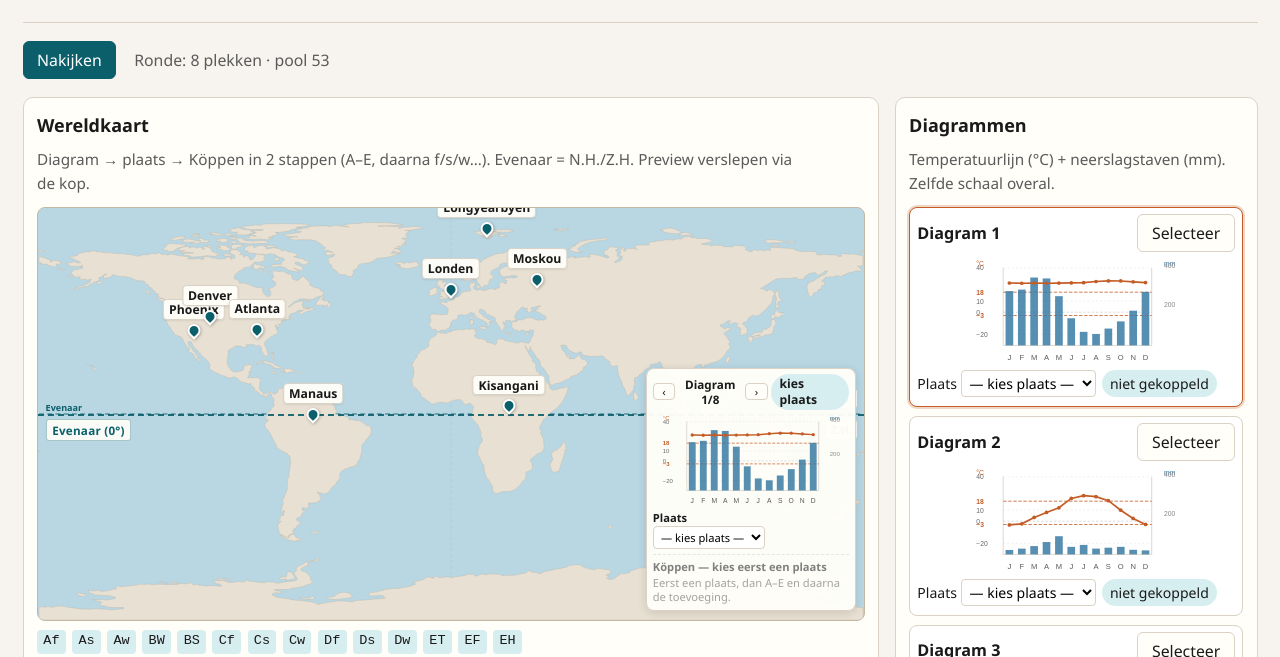
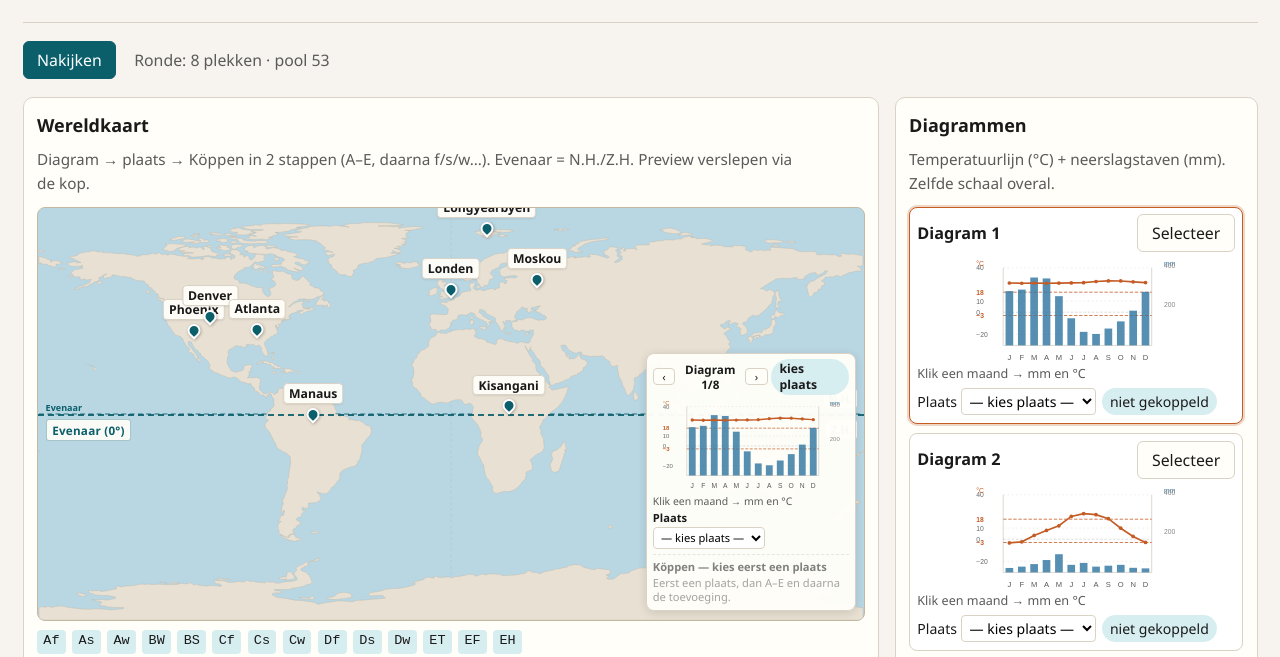
Before and after one commit to ReinderRoos/school-toetsbundel-lucie, a plain HTML site: page lessons/AK/0009-klimaatdiagrammen.html in a window 1280 px wide. Shown: the part 127-784 px from the top of the page. Drawn offline with Linux system fonts and the light colour scheme.

Commit message:
Add month click readout (mm and °C) on climate diagrams.

```diff
--- a/lessons/AK/0009-klimaatdiagrammen.html
+++ b/lessons/AK/0009-klimaatdiagrammen.html
@@ -211,9 +211,30 @@
       line-height: 1.2; cursor: pointer;
     }
     .map-preview-nav .nav-label { font-weight: 600; min-width: 3.4rem; text-align: center; font-size: 0.65rem; }
-    .map-preview svg {
+    .map-preview svg,
+    .map-preview .climate-svg {
       width: 100%; height: auto; display: block;
       max-height: 96px;
+    }
+    .climate-fig { display: grid; gap: 0.12rem; }
+    .climate-readout {
+      font-family: "IBM Plex Sans", "Segoe UI", sans-serif;
+      font-size: 0.7rem;
+      font-weight: 600;
+      color: var(--ink);
+      min-height: 1.15em;
+      line-height: 1.25;
+    }
+    .climate-readout.is-empty { color: var(--muted); font-weight: 500; }
+    .map-preview .climate-readout { font-size: 0.58rem; min-height: 1em; }
+    .climate-hit { cursor: pointer; }
+    .climate-hit:hover { fill: rgba(11, 95, 107, 0.1); }
+    .climate-bar.is-active { fill: #1f5f86; opacity: 1; }
+    .climate-dot.is-active {
+      stroke: #fff; stroke-width: 1.4;
+    }
+    .climate-col-guide.is-active {
+      stroke: rgba(11, 95, 107, 0.35); stroke-width: 1;
     }
     .map-preview .guess-block {
       margin-top: 0.28rem;
@@ -375,7 +396,8 @@
       font-size: 0.8rem;
     }
     .diagram-head strong { font-size: 0.9rem; }
-    .diagram-card svg {
+    .diagram-card svg,
+    .diagram-card .climate-svg {
       width: 100%; height: auto; display: block;
       max-height: 108px;
     }
@@ -737,25 +759,40 @@
     };
   }
 
-  function climateSvg(place) {
+  function fmtTemp(t) {
+    const n = Number(t);
+    const s = Number.isInteger(n) ? String(n) : n.toFixed(1).replace(/\.0$/, "");
+    return `${s.replace("-", "−")} °C`;
+  }
+
+  function climateFigHtml(place) {
     const W = 240, H = 128;
     const padL = 34, padR = 30, padT = 14, padB = 22;
     const plotW = W - padL - padR;
     const plotH = H - padT - padB;
     const tMin = -30, tMax = 40, pMax = 400;
-    const barW = plotW / 12 * 0.62;
+    const colW = plotW / 12;
+    const barW = colW * 0.62;
     const temps = place.t, precs = place.p;
     const yT = t => padT + (1 - (t - tMin) / (tMax - tMin)) * plotH;
     const yP = p => padT + (1 - Math.min(p, pMax) / pMax) * plotH;
-    const xAt = i => padL + (i + 0.5) * (plotW / 12);
+    const xAt = i => padL + (i + 0.5) * colW;
     let bars = "";
+    let dots = "";
+    let hits = "";
     for (let i = 0; i < 12; i++) {
+      const x = xAt(i);
       const y = yP(precs[i]);
-      bars += `<rect x="${(xAt(i)-barW/2).toFixed(1)}" y="${y.toFixed(1)}" width="${barW.toFixed(1)}" height="${Math.max(0.5, padT+plotH-y).toFixed(1)}" fill="#3a7ca5" opacity="0.85"/>`;
-    }
-    const pts = temps.map((t,i) => `${xAt(i).toFixed(1)},${yT(t).toFixed(1)}`).join(" ");
-    const months = MONTHS.map((m,i) =>
-      `<text x="${xAt(i).toFixed(1)}" y="${H-5}" text-anchor="middle" font-size="9" fill="#5a5a5a" font-family="IBM Plex Sans,sans-serif">${m}</text>`).join("");
+      const h = Math.max(0.5, padT + plotH - y);
+      bars += `<rect class="climate-bar" data-mi="${i}" x="${(x - barW / 2).toFixed(1)}" y="${y.toFixed(1)}" width="${barW.toFixed(1)}" height="${h.toFixed(1)}" fill="#3a7ca5" opacity="0.85"/>`;
+      dots += `<circle class="climate-dot" data-mi="${i}" cx="${x.toFixed(1)}" cy="${yT(temps[i]).toFixed(1)}" r="2.2" fill="#c45c26"/>`;
+      hits += `<rect class="climate-hit" data-mi="${i}" x="${(x - colW / 2).toFixed(1)}" y="${padT}" width="${colW.toFixed(1)}" height="${plotH}" fill="transparent">
+        <title>${MONTHS_NL[i]}: ${precs[i]} mm, ${fmtTemp(temps[i])}</title>
+      </rect>`;
+    }
+    const pts = temps.map((t, i) => `${xAt(i).toFixed(1)},${yT(t).toFixed(1)}`).join(" ");
+    const months = MONTHS.map((m, i) =>
+      `<text class="climate-month" data-mi="${i}" x="${xAt(i).toFixed(1)}" y="${H - 5}" text-anchor="middle" font-size="9" fill="#5a5a5a" font-family="IBM Plex Sans,sans-serif" style="cursor:pointer">${m}</text>`).join("");
 
     // Köppen-relevante grenzen: 18°C (A/C), 10°C (E), 0°C, −3°C (C/D)
     const keyTemps = [
@@ -773,24 +810,58 @@
       const sw = key ? "1.1" : "0.8";
       const fill = key ? "#c45c26" : "#666";
       const weight = key ? "700" : "400";
-      return `<line x1="${padL}" y1="${y.toFixed(1)}" x2="${W-padR}" y2="${y.toFixed(1)}" stroke="${stroke}" stroke-width="${sw}" stroke-dasharray="${dash}" opacity="${key ? 0.85 : 0.7}"/>
+      return `<line x1="${padL}" y1="${y.toFixed(1)}" x2="${W - padR}" y2="${y.toFixed(1)}" stroke="${stroke}" stroke-width="${sw}" stroke-dasharray="${dash}" opacity="${key ? 0.85 : 0.7}"/>
       <text x="2" y="${(y + 3).toFixed(1)}" font-size="8" font-weight="${weight}" fill="${fill}" font-family="IBM Plex Sans,sans-serif">${label}</text>`;
     }).join("");
 
-    return `<svg viewBox="0 0 ${W} ${H}" role="img" aria-label="Klimaatdiagram">
-      <line x1="${padL}" y1="${padT}" x2="${padL}" y2="${padT+plotH}" stroke="#d9d2c5"/>
-      <line x1="${W-padR}" y1="${padT}" x2="${W-padR}" y2="${padT+plotH}" stroke="#d9d2c5"/>
-      <line x1="${padL}" y1="${padT+plotH}" x2="${W-padR}" y2="${padT+plotH}" stroke="#d9d2c5"/>
-      ${guides}
-      <text x="2" y="${padT-2}" font-size="8" fill="#c45c26" font-family="IBM Plex Sans,sans-serif">°C</text>
-      <text x="${W-2}" y="${padT-2}" font-size="8" fill="#3a7ca5" font-family="IBM Plex Sans,sans-serif" text-anchor="end">mm</text>
-      <text x="${W-2}" y="${yP(400).toFixed(1)}" font-size="8" fill="#888" font-family="IBM Plex Sans,sans-serif" text-anchor="end">400</text>
-      <text x="${W-2}" y="${yP(200).toFixed(1)}" font-size="8" fill="#888" font-family="IBM Plex Sans,sans-serif" text-anchor="end">200</text>
-      ${bars}
-      <polyline fill="none" stroke="#c45c26" stroke-width="2" points="${pts}"/>
-      ${temps.map((t,i)=>`<circle cx="${xAt(i).toFixed(1)}" cy="${yT(t).toFixed(1)}" r="2.2" fill="#c45c26"/>`).join("")}
-      ${months}
-    </svg>`;
+    const payload = encodeURIComponent(JSON.stringify({ t: temps, p: precs }));
+    return `<div class="climate-fig" data-climate-fig data-series="${payload}">
+      <svg class="climate-svg" viewBox="0 0 ${W} ${H}" role="img" aria-label="Klimaatdiagram — klik een maand voor mm en °C">
+        <line x1="${padL}" y1="${padT}" x2="${padL}" y2="${padT + plotH}" stroke="#d9d2c5"/>
+        <line x1="${W - padR}" y1="${padT}" x2="${W - padR}" y2="${padT + plotH}" stroke="#d9d2c5"/>
+        <line x1="${padL}" y1="${padT + plotH}" x2="${W - padR}" y2="${padT + plotH}" stroke="#d9d2c5"/>
+        ${guides}
+        <text x="2" y="${padT - 2}" font-size="8" fill="#c45c26" font-family="IBM Plex Sans,sans-serif">°C</text>
+        <text x="${W - 2}" y="${padT - 2}" font-size="8" fill="#3a7ca5" font-family="IBM Plex Sans,sans-serif" text-anchor="end">mm</text>
+        <text x="${W - 2}" y="${yP(400).toFixed(1)}" font-size="8" fill="#888" font-family="IBM Plex Sans,sans-serif" text-anchor="end">400</text>
+        <text x="${W - 2}" y="${yP(200).toFixed(1)}" font-size="8" fill="#888" font-family="IBM Plex Sans,sans-serif" text-anchor="end">200</text>
+        ${bars}
+        <polyline fill="none" stroke="#c45c26" stroke-width="2" points="${pts}"/>
+        ${dots}
+        ${months}
+        <g class="climate-hits">${hits}</g>
+      </svg>
+      <div class="climate-readout is-empty" data-climate-readout aria-live="polite">Klik een maand → mm en °C</div>
+    </div>`;
+  }
+
+  function bindClimateFigs(root = document) {
+    root.querySelectorAll("[data-climate-fig]").forEach(fig => {
+      if (fig.dataset.bound === "1") return;
+      fig.dataset.bound = "1";
+      let series;
+      try {
+        series = JSON.parse(decodeURIComponent(fig.getAttribute("data-series") || ""));
+      } catch {
+        return;
+      }
+      const readout = fig.querySelector("[data-climate-readout]");
+      const setMonth = (mi) => {
+        if (mi == null || mi < 0 || mi > 11) return;
+        fig.querySelectorAll(".is-active").forEach(el => el.classList.remove("is-active"));
+        fig.querySelectorAll(`[data-mi="${mi}"]`).forEach(el => el.classList.add("is-active"));
+        const mm = series.p[mi];
+        const t = series.t[mi];
+        readout.classList.remove("is-empty");
+        readout.textContent = `${MONTHS_NL[mi]} · ${mm} mm · ${fmtTemp(t)}`;
+      };
+      fig.querySelectorAll("[data-mi]").forEach(el => {
+        el.addEventListener("click", (e) => {
+          e.stopPropagation();
+          setMonth(Number(el.getAttribute("data-mi")));
+        });
+      });
+    });
   }
 
   function hemiInfo(lat) {
@@ -1322,7 +1393,7 @@
         </div>
         <span class="pill">${pill}</span>
       </div>
-      ${climateSvg(placeData)}
+      ${climateFigHtml(placeData)}
       ${inReview ? reviewBlock : `
       <div class="place-row">
         <label for="preview-place">Plaats</label>
@@ -1334,6 +1405,7 @@
       </div>`}`;
     box.querySelector("[data-prev]")?.addEventListener("click", () => stepDiagram(-1));
     box.querySelector("[data-next]")?.addEventListener("click", () => stepDiagram(1));
+    bindClimateFigs(box);
     if (!inReview) {
       const placeSel = box.querySelector("[data-preview-place]");
       if (placeSel) {
@@ -1368,7 +1440,7 @@
           <strong>Diagram ${idx+1}</strong>
           <button type="button" data-select="${pid}">Selecteer</button>
         </div>
-        ${climateSvg(curve)}
+        ${climateFigHtml(curve)}
         <div class="assign-row">
           <label>Plaats
             <select data-place-for="${pid}" ${disabled}>${placeOptionsHtml(pid)}</select>
@@ -1385,6 +1457,7 @@
       root.appendChild(card);
     });
 
+    bindClimateFigs(root);
     root.querySelectorAll("[data-select]").forEach(btn => {
       btn.addEventListener("click", () => selectDiagram(btn.getAttribute("data-select")));
     });
@@ -1401,7 +1474,7 @@
     });
     root.querySelectorAll(".diagram-card").forEach(card => {
       card.addEventListener("click", (e) => {
-        if (e.target.closest("select, button")) return;
+        if (e.target.closest("select, button, [data-climate-fig]")) return;
         selectDiagram(card.dataset.pid);
       });
     });
```
